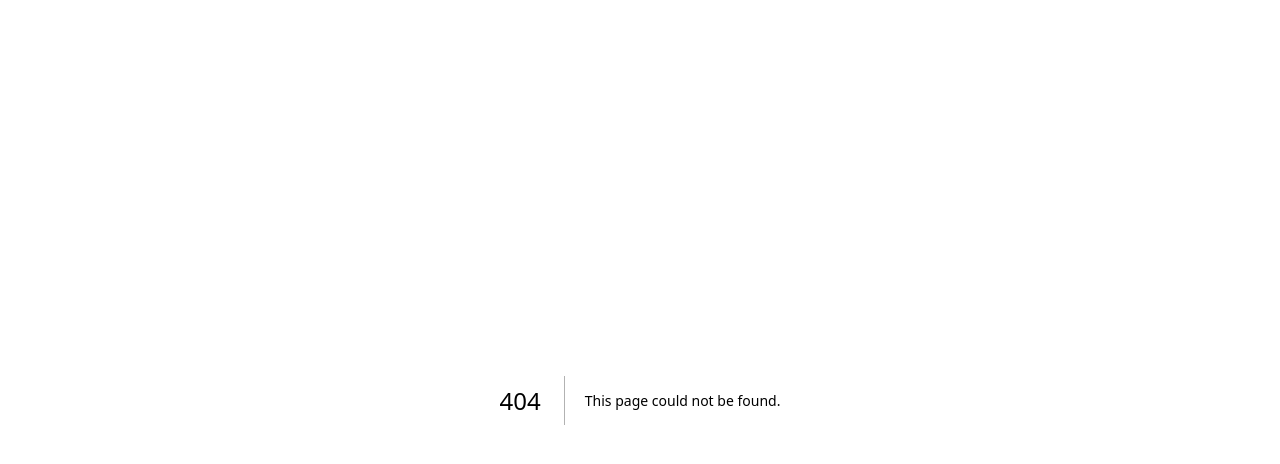
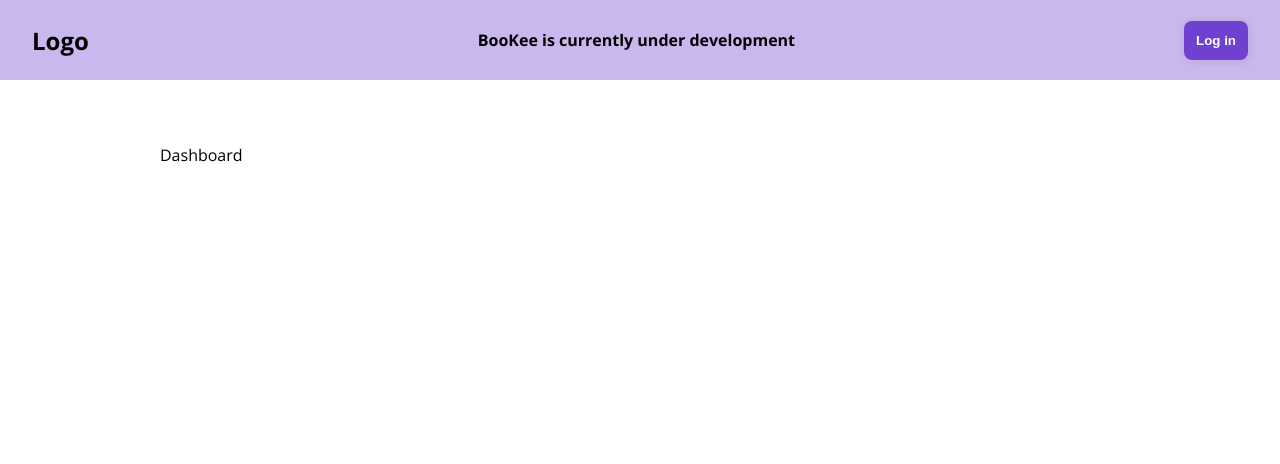
Before and after one commit to suno-o/BooKee, a Next.js app: page /dashboard in a window 1280 px wide. Before the commit this address had no page. Shown: the top 464 px of the page. Built offline with nearby package versions, Linux system fonts and the light colour scheme.

Commit message:
setup: Dashboard page

```diff
--- /dev/null
+++ b/src/components/Layout/ServiceLayout/index.tsx
@@ -0,0 +1,18 @@
+import React from "react"
+import NavBar from "../components/NavBar"
+
+interface Props {
+  children: React.ReactNode;
+}
+
+export default function ServiceLayout({children}: Props) {
+  return (
+    <>
+      <NavBar />
+      <main>
+        {/* add transaction button */}
+        {children}
+      </main>
+    </>
+  )
+}
--- /dev/null
+++ b/src/pages/dashboard/index.tsx
@@ -0,0 +1,15 @@
+import type { ReactElement } from "react"
+import Dashboard from "@/views/Dashboard"
+import ServiceLayout from "@/components/Layout/ServiceLayout"
+
+export default function dashboard() {
+  return (
+    <Dashboard />
+  )
+}
+
+dashboard.getLayout = function getLayout(page: ReactElement) {
+  return (
+    <ServiceLayout>{page}</ServiceLayout>
+  )
+}
--- a/src/pages/index.tsx
+++ b/src/pages/index.tsx
@@ -1,6 +1,6 @@
 import type { ReactElement } from 'react'
 import Head from 'next/head'
-import HomeMain from '@/components/Layout/HomeLayout'
+import HomeLayout from '@/components/Layout/HomeLayout'
 import Home from '../views/Home'
 
 export default function IndexPage() {
@@ -19,6 +19,6 @@ export default function IndexPage() {
 
 IndexPage.getLayout = function getLayout(page: ReactElement) {
   return (
-    <HomeMain>{page}</HomeMain>
+    <HomeLayout>{page}</HomeLayout>
   )
 }
--- /dev/null
+++ b/src/views/Dashboard/index.tsx
@@ -0,0 +1,10 @@
+import { PageSection } from "@/components/Layout/Page"
+
+export default function Dashboard() {
+
+  return (
+    <>
+      <PageSection>Dashboard</PageSection>
+    </>
+  )
+}
```
